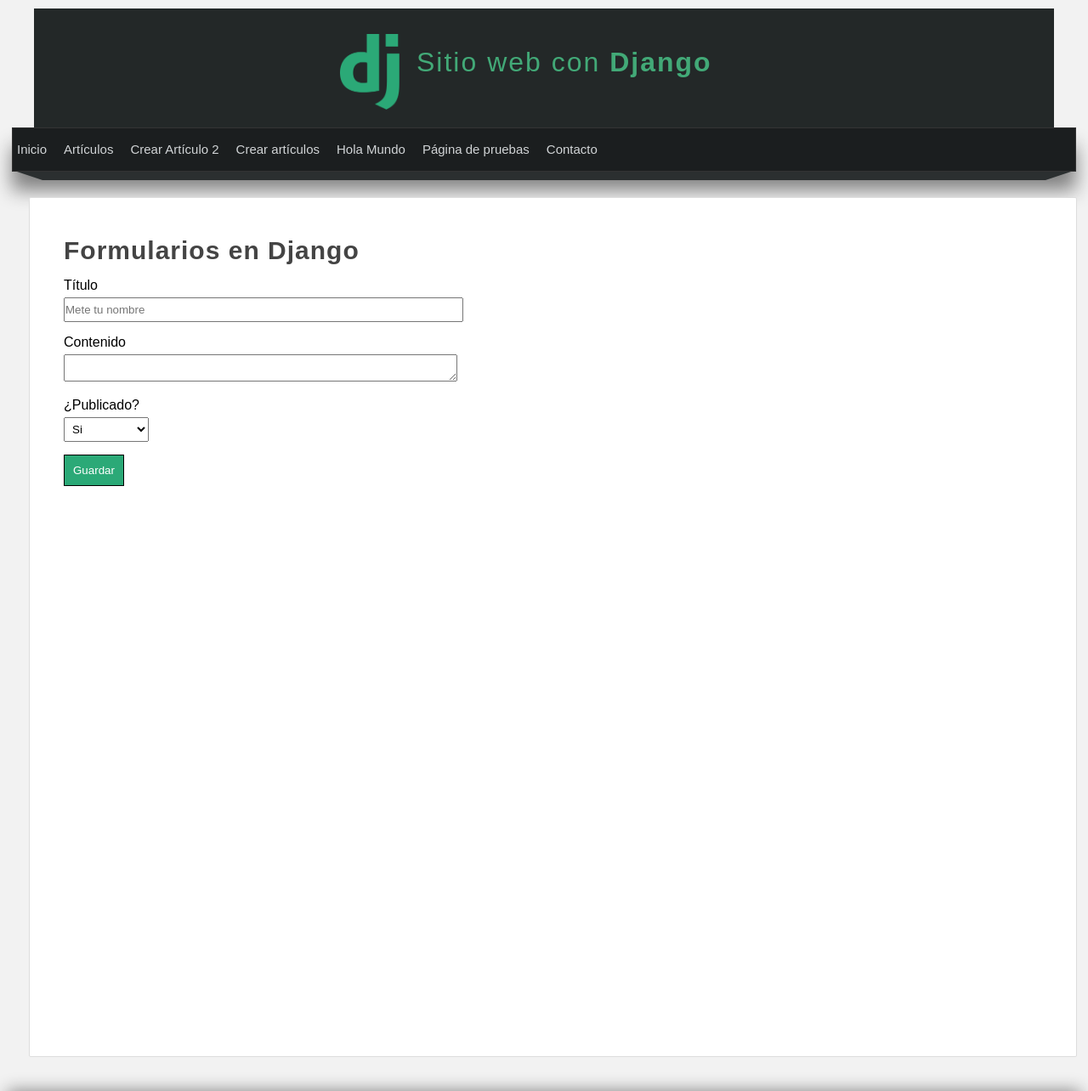
After one commit to mt2h/master-ptyhon, a Django app: page /create-article/ in a window 1280 px wide. The commit adds this page. Shown: the top 1284 px of the page at 85% size. Run offline with Django 3.2, Linux system fonts and the light colour scheme.

Commit message:
examples about forms

```diff
--- a/22-django/AprendiendoDjango/AprendiendoDjango/urls.py
+++ b/22-django/AprendiendoDjango/AprendiendoDjango/urls.py
@@ -35,4 +35,7 @@
     path('editar-articulo/<int:id>', views.editar_articulo, name="editar_articulo"),
     path('articulos/', views.articulos, name = "articulos"),
     path('borrar-articulo/<int:id>', views.borrar_articulo, name="borrar"),
+    path('save-article/', views.save_article, name="save"),
+    path('create-article/', views.create_article, name="create"),
+    path('create-full-article', views.create_full_article, name="create_full")
 ]
--- a/22-django/AprendiendoDjango/miapp/static/css/styles.css
+++ b/22-django/AprendiendoDjango/miapp/static/css/styles.css
@@ -14,6 +14,60 @@
     border: 1px solid #ddd;
     border-radius: 2px;
     margin: 0 auto;
+}
+
+.box form{
+    width: 40%;
+}
+
+.box form input,
+.box form label{
+    display: block;
+    padding: 5px;
+    padding-left: 0px;
+}
+
+.box form input[type="text"],
+.box form textarea,
+.box form select{
+    width: 100%;
+    margin-bottom: 10px;
+}
+
+.box form select{
+    width: 100px;
+    padding: 5px;
+}
+
+.box form input[type="submit"],
+.box form input[type="button"],
+.box form button{
+    padding: 10px;
+    margin-top: 5px;
+    background: #2ba977;
+    border: 1px solid black;
+    color: white;
+    transition: 300ms all;
+}
+
+.box form input[type="submit"]:hover,
+.box form input[type="button"]:hover,
+.box form button:hover{
+    cursor: pointer;
+    background: #1d7250;
+    transition: 300ms all;
+}
+
+.rojo {
+    color: red;
+}
+
+.message {
+    padding: 10px;
+    background: #82fd96;
+    color: rgb(42, 107, 42);
+    text-align: center;
+    margin-bottom: 10px;
 }
 
 body {
--- a/22-django/AprendiendoDjango/miapp/templates/articulos.html
+++ b/22-django/AprendiendoDjango/miapp/templates/articulos.html
@@ -6,6 +6,12 @@
 
 {% block content %}
 <h1 class="title">Listado de artículos</h1>
+
+{% if messages %}
+    {% for message in messages %}
+        <div class="message">{{ message }}</div>
+    {% endfor%}
+{% endif %}
 
         {% for articulo in articulos %}
             <article class="article-item">
--- /dev/null
+++ b/22-django/AprendiendoDjango/miapp/templates/create_article.html
@@ -0,0 +1,31 @@
+{% extends 'layout.html' %}
+
+{% block title%}
+Formularios en Django
+{% endblock %}
+
+{% block content %}
+<h1 class="title">Formularios en Django</h1>
+
+<form action="{% url 'save' %}" method="POST">
+
+    {% csrf_token %}
+
+    <label for="title">Título</label>
+    <input type="text" name="title" placeholder="Mete tu nombre" />
+
+    <label for="content">Contenido</label>
+    <textarea name="content" ></textarea>
+
+    <label for="public">¿Publicado?</label>
+    <select name="public">
+        <option value="1">Si</option>
+        <option value="0">No</option>
+    </select>
+
+    <input type="submit" value="Guardar"/>
+
+</form>
+
+
+{% endblock %}
--- a/22-django/AprendiendoDjango/miapp/templates/layout.html
+++ b/22-django/AprendiendoDjango/miapp/templates/layout.html
@@ -23,6 +23,8 @@
             <ul>
                 <li><a href="{% url 'inicio' %}">Inicio</a></li>
                 <li><a href="{% url 'articulos' %}">Artículos</a></li>
+                <li><a href="{% url 'create_full' %}">Crear Artículo 2</a></li>
+                <li><a href="{% url 'create' %}">Crear artículos</a></li>
                 <li><a href="{% url 'hola_mundo' %}">Hola Mundo</a></li>
                 <li><a href="{% url 'pagina' %}">Página de pruebas</a></li>
                 <li><a href="{% url 'contacto' 'Victor' 'Robles' %}">Contacto</a></li>
--- a/22-django/AprendiendoDjango/miapp/views.py
+++ b/22-django/AprendiendoDjango/miapp/views.py
@@ -1,6 +1,8 @@
 from django.shortcuts import render, HttpResponse, redirect
 from miapp.models import Article
 from django.db.models import Q
+from miapp.forms import FormArticle
+from django.contrib import messages
 
 # Create your views here.
 # render: Devuelve la template que queremos cargar desde la View, pero debe buscarla
@@ -105,6 +107,74 @@
 
     return HttpResponse(f'<p>Artículo creado: </p><p><strong>Título: </strong>{articulo.title}</p> <p><strong>Contenido: </strong>{articulo.content }</p>')
 
+def save_article(request):
+    #if request.method == 'GET':
+    if request.method == 'POST':
+        #title = request.GET['title']
+        #content = request.GET['content']
+        #public = request.GET['public']
+        title = request.POST['title']
+        content = request.POST['content']
+        public = request.POST['public']
+
+        if len(title) <= 5:
+            return HttpResponse("El título es muy pequeño")
+
+        articulo = Article(
+            title = title,
+            content = content,
+            public = public
+        )
+        articulo.save()
+
+        return HttpResponse(f"Articulo creado: {articulo.title}--->{articulo.content}")
+
+    else:
+        return HttpResponse("<h2>No se ha podido crear el artículo</h2>")
+
+    return HttpResponse('')
+
+def create_article(request):
+
+    return render(request, 'create_article.html')
+
+def create_full_article(request):
+    if request.method == 'POST':
+        formulario = FormArticle(request.POST)
+
+        if formulario.is_valid():
+            data_form = formulario.cleaned_data
+
+            title = data_form.get('title')
+            content = data_form['content']
+            public = data_form['public']
+
+            articulo = Article(
+                title = title,
+                content = content,
+                public = public
+            )
+
+            articulo.save()
+
+            #return HttpResponse(articulo.title + ' ' + articulo.content + ' ' + str(articulo.public))
+
+            #Crear mensaje flash (sesión que solo se muestra una vez)
+            messages.success(request, f'Artículo {articulo.title} generado correctamente!')
+
+            return redirect('articulos')
+
+    else:
+        formulario = FormArticle()
+
+    return render(
+        request,
+        'create_full_article.html',
+        {
+            'form': formulario
+        }
+    )
+
 def articulo(request):
     try:
         articulo = Article.objects.get(pk=1)
@@ -128,7 +198,7 @@
 
 def articulos(request):
     #articulos = Article.objects.all()
-    #articulos = Article.objects.all().order_by('-id') #- DESC
+    articulos = Article.objects.all().order_by('-id') #- DESC
     #articulos = Article.objects.all().order_by('-id')[:1]
 
     #articulos = Article.objects.filter(title="myarticle", id=1)
@@ -147,9 +217,9 @@
     #Para consultas SQL:
     #articulos = Article.objects.raw("SELECT * FROM miapp_article WHERE title = 'Articulo 2' AND public = true")
 
-    articulos = Article.objects.filter(
-        Q(title__contains="Art") | Q(public__contains=True)
-    )
+    #articulos = Article.objects.filter(
+    #    Q(title__contains="Art") | Q(public__contains=True)
+    #)
 
     return render(request, 'articulos.html', {
         'articulos': articulos
```
Also changed, not shown: 22-django/AprendiendoDjango/miapp/forms.py (added, +53 -0 lines), 22-django/AprendiendoDjango/miapp/templates/create_full_article.html (added, +25 -0 lines), 22-django/AprendiendoDjango/db.sqlite3.
